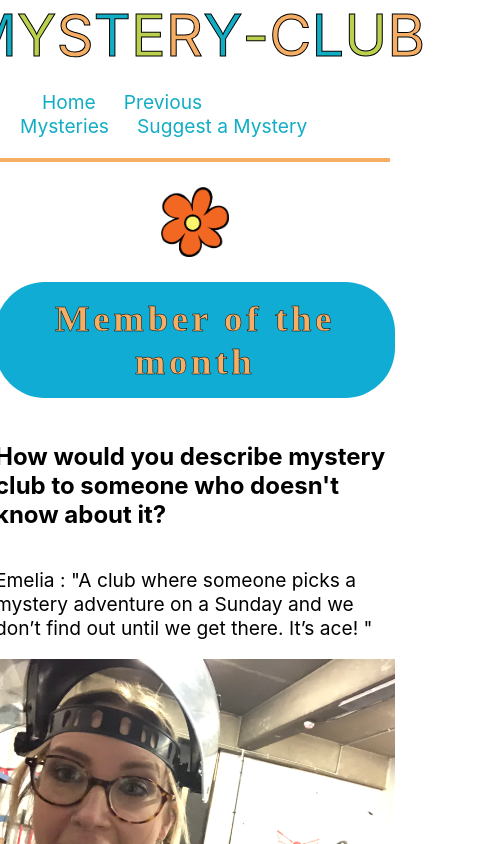
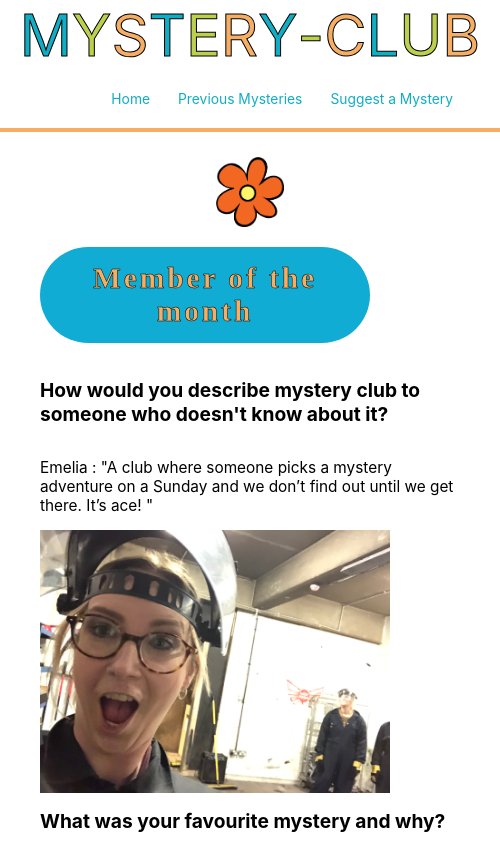
Before and after one commit to nass84/mystery-club, a React (Create React App) app in the folder my-app/: page / in a window 390 px wide. Shown: the top 844 px of the page, 500 px wide, since content can reach past the window. Built offline with nearby package versions, Linux system fonts and the light colour scheme; a web font is replaced by a local one.

Commit message:
media queries added

```diff
--- a/my-app/src/CSS/SASS/mixins.scss
+++ b/my-app/src/CSS/SASS/mixins.scss
@@ -14,7 +14,6 @@
   border-radius: 50px;
   padding: 15px;
   text-align: center;
-  min-width: 300px;
 }
 
 // Resizeable text
--- a/my-app/src/CSS/css/styles.css
+++ b/my-app/src/CSS/css/styles.css
@@ -86,13 +86,13 @@ html {
   }
 }
 .letter-logo .letter1 {
-  color: #11ADC4;
+  color: #11adc4;
 }
 .letter-logo .letter2 {
-  color: #BCD04D;
+  color: #bcd04d;
 }
 .letter-logo .letter3 {
-  color: #F6AD64;
+  color: #f6ad64;
 }
 
 .navbar {
@@ -105,8 +105,8 @@ html {
   -ms-flex-align: center;
   align-items: center;
   margin: 0 auto;
-  border-bottom: 4px solid #F6AD64;
-  color: #F6AD64;
+  border-bottom: 4px solid #f6ad64;
+  color: #f6ad64;
   max-width: 1000px;
 }
 .navbar h1 {
@@ -114,11 +114,10 @@ html {
 }
 .navbar .links {
   margin-left: auto;
-
 }
 
-.links:hover{
-  color: #F26722;
+.links:hover {
+  color: #f26722;
 }
 
 .navbar a {
@@ -126,7 +125,7 @@ html {
   text-decoration: none;
   padding: 6px;
   font-size: 1.2em;
-  color: #11ADC4;
+  color: #11adc4;
 }
 
 .person-pic {
@@ -139,11 +138,11 @@ html {
 
 h1 {
   font-family: "Spicy Rice", cursive;
-  color: #F6AD64;
+  color: #f6ad64;
   -webkit-text-stroke: 0.5px black;
   letter-spacing: 0.1em;
   font-size: 2.3em;
-  background-color: #11ACD4;
+  background-color: #11acd4;
   border-radius: 50px;
   padding: 15px;
   text-align: center;
@@ -160,19 +159,17 @@ p {
   margin-top: 25px;
 }
 
-.mysteryname{
+.mysteryname {
   font-weight: 500;
 }
 
 .previous-link {
   margin-bottom: 10px;
-  color: #F26722;
+  color: #f26722;
 }
 
 .previous-link:hover {
-
-
-  color: #11ADC4;
+  color: #11adc4;
 }
 
 .previous-mysteries {
@@ -237,22 +234,22 @@ p {
 .mystery-text .mystery-location {
   font-size: 1.6em;
   font-weight: bold;
-  color: #11ADC4;
+  color: #11adc4;
   text-align: left;
 }
 
 .mystery-title {
   font-family: "Spicy Rice", cursive;
-  color: #F6AD64;
+  color: #f6ad64;
   -webkit-text-stroke: 0.5px black;
   letter-spacing: 0.1em;
   font-size: 2.3em;
-  background-color: #BCD04D;
+  background-color: #bcd04d;
   border-radius: 50px;
   padding: 15px;
   text-align: center;
   min-width: 300px;
-  background-color: #11ADC4;
+  background-color: #11adc4;
 }
 
 .previous-flower {
@@ -275,3 +272,54 @@ p {
   -ms-flex-pack: center;
   justify-content: center;
 }
+
+@media only screen and (max-width: 400px) {
+  body {
+    font-size: 0.6rem;
+    width: 300px;
+  }
+  .phone-picture {
+    max-width: 250px;
+    justify-content: center;
+  }
+  h1 {
+    max-width: 200px;
+    min-width: 200px;
+  }
+  .links {
+    font-size: 0.7em;
+    padding: 1px;
+    margin-left: 1px;
+    margin-right: 20px;
+  }
+
+  .letter-logo {
+    margin-left: 20px;
+    margin-right: 20px;
+  }
+}
+
+
+@media only screen and (max-width: 600px) {
+  body {
+    font-size: 0.8rem;
+    width: 500px;
+  }
+  .phone-picture {
+    max-width: 350px;
+    justify-content: center;
+  }
+  h1 {
+    max-width: 300px;
+    min-width: 300px;
+  }
+  .links {
+    font-size: 0.9em;
+
+  }
+
+  .letter-logo {
+    margin-left: 20px;
+    margin-right: 20px;
+  }
+}
--- a/my-app/src/components/basic/person-interview.js
+++ b/my-app/src/components/basic/person-interview.js
@@ -15,7 +15,7 @@ const Person = () => {
         {name} : "A club where someone picks a mystery adventure on a Sunday and
         we don’t find out until we get there. It’s ace! "
       </p>
-      <img className="person-pic" src={rageRoom} alt="Emelia" />
+      <img className="person-pic phone-picture" src={rageRoom} alt="Emelia" />
       <h2> What was your favourite mystery and why?</h2>
       <p className="quote">
         {" "}
--- a/my-app/src/components/basic/previous-mystery.js
+++ b/my-app/src/components/basic/previous-mystery.js
@@ -14,14 +14,14 @@ const Previous = () => {
          <p> <a className="previous-link" target="_blank" rel="noreferrer" href={link}> Click Here to find out more </a></p>
           <p> Chosen by: {name} </p>
         <img
-          className="previous-picture"
+          className="previous-picture phone-picture"
           src={previousmystery}
           alt={location}
         />
 
       </div>
       <img
-          className="previous-picture"
+          className="previous-picture phone-picture"
           src={previous}
           alt={location}
         />
--- a/my-app/src/components/pages/previous-mysteries.js
+++ b/my-app/src/components/pages/previous-mysteries.js
@@ -491,7 +491,7 @@ const PreviousMysteries = () => {
             <a className="mystery-link" href={mystery.link} target="_blank" rel="noreferrer">
 
             <img
-              className="mystery-image"
+              className="mystery-image phone-picture"
 
               src={mystery.picture}
               alt={mystery.name}
```
Lines whose indentation alone changed are shown as unchanged.
